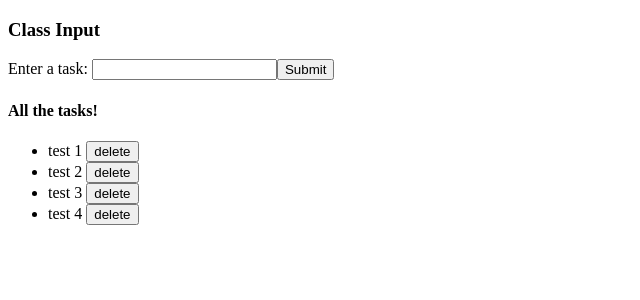
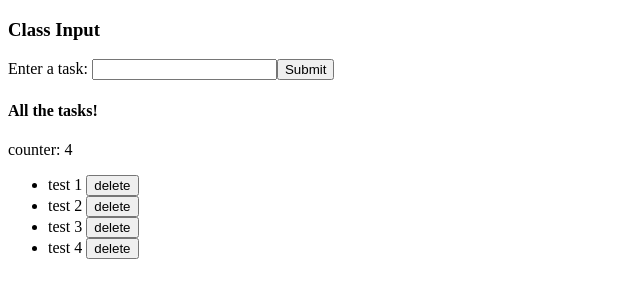
Before and after one commit to ManonLef/class-based-practice, a React (Vite) app: page / in a window 1280 px wide. Shown: the top 300 px of the page, without its empty margins (0-640 px from the left). Built offline with nearby package versions, Linux system fonts and the light colour scheme.

Commit message:
add counter for todos

```diff
--- a/src/App.jsx
+++ b/src/App.jsx
@@ -1,11 +1,7 @@
 import ClassInput from "./ClassInput";
 
 function App() {
-  return (
-    <div>
-      <ClassInput name="Class Input" />
-    </div>
-  );
+  return <ClassInput name="Class Input" />;
 }
 
 export default App;
--- a/src/ClassInput.jsx
+++ b/src/ClassInput.jsx
@@ -1,4 +1,16 @@
 import { Component } from "react";
+
+class Counter extends Component {
+  constructor(props) {
+    super(props);
+
+    this.state = { count: props.amount };
+  }
+
+  render() {
+    return <div>counter: {this.state.count}</div>;
+  }
+}
 
 class ClassInput extends Component {
   constructor(props) {
@@ -51,6 +63,7 @@ class ClassInput extends Component {
           <button type="submit">Submit</button>
         </form>
         <h4>All the tasks!</h4>
+        <Counter key={this.state.todos} amount={this.state.todos.length} />
         <ul>
           {this.state.todos.map((todo) => (
             <li key={todo}>
```
